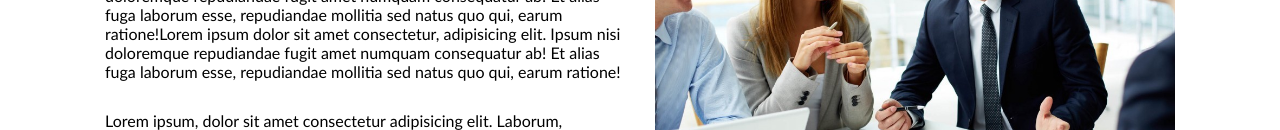
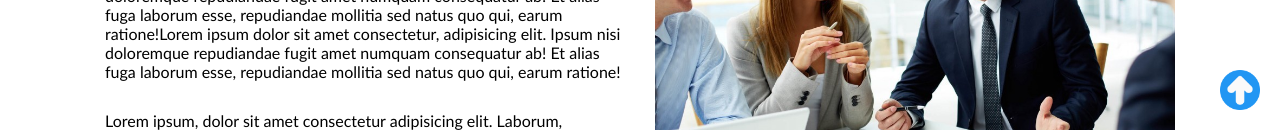
Before and after one commit to saneesh361/project2, a plain HTML site: page index.html in a window 1280 px wide. Shown: the part 670-800 px from the top of the page. Drawn offline with Linux system fonts and the light colour scheme.

Commit message:
Update main.css

```diff
--- a/main.css
+++ b/main.css
@@ -217,7 +217,7 @@ section#product{
     width: 40px;
     height: 40px;
     /* background-color: rgb(0, 225, 255); */
-    background-image: url(images/up.png);
+    background-image: url(up.png);
     background-size: 100%;
     position: fixed;
     right:20px;
```
